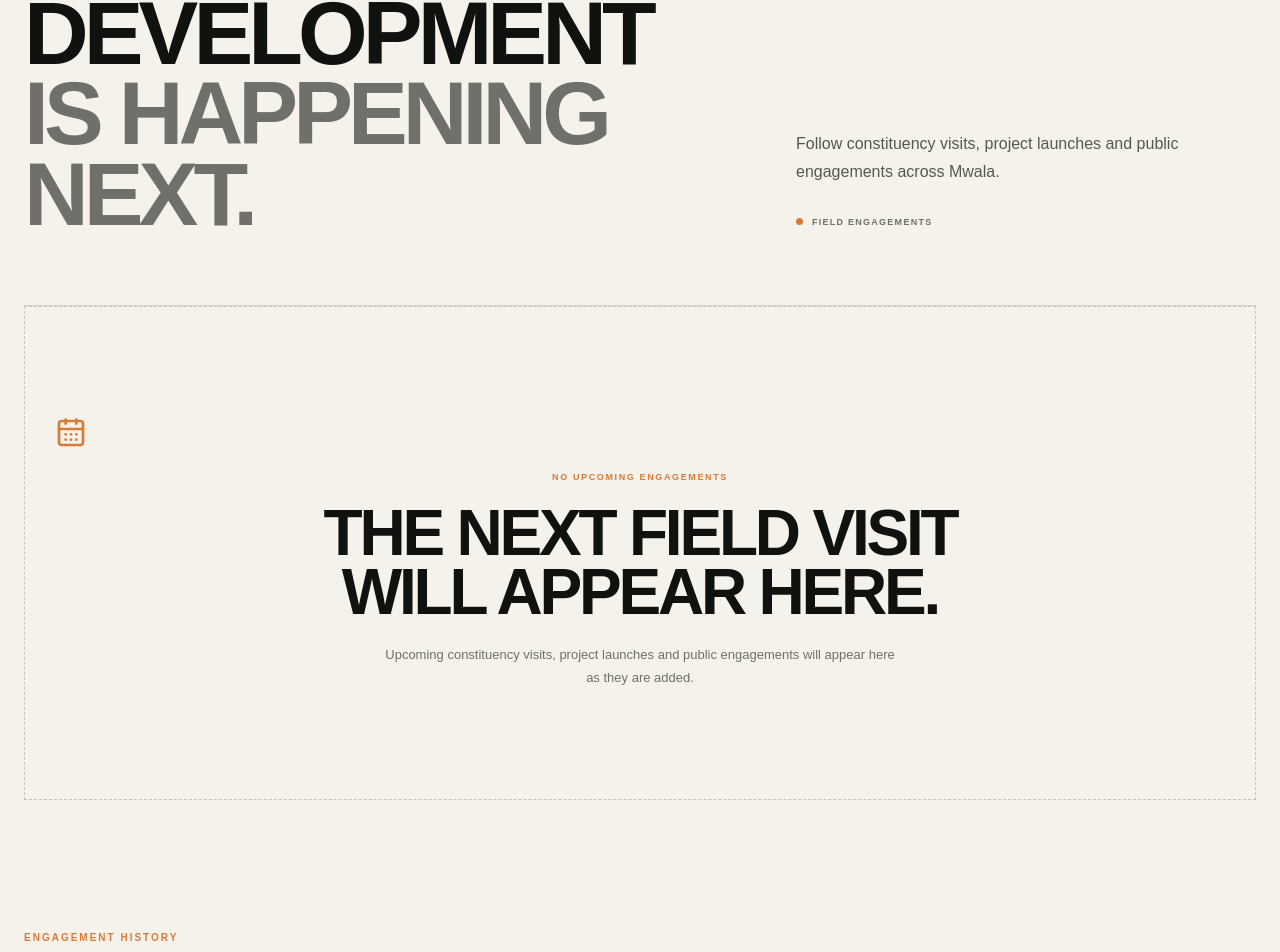
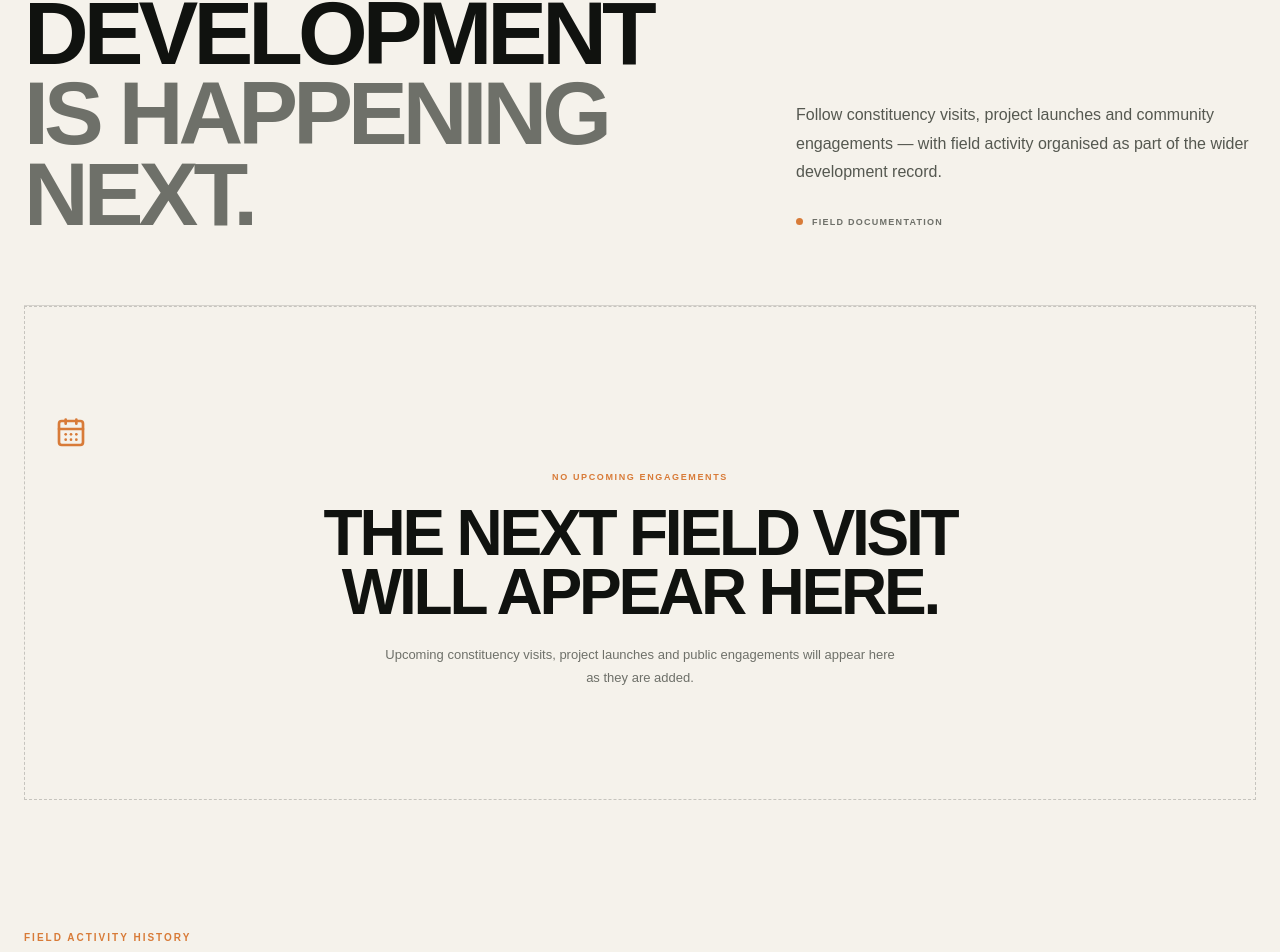
Before and after one commit to Chrisant-gif/mwala-connect, a Next.js app: page / in a window 1280 px wide. Shown: the part 9693-10645 px from the top of the page. Built offline with nearby package versions, Linux system fonts and the light colour scheme.

Commit message:
Refine field documentation section

```diff
--- a/components/Visits.tsx
+++ b/components/Visits.tsx
@@ -131,7 +131,7 @@ export default function Visits() {
   );
 
   return (
-    <section className="visits-section" id="visits">
+    <section className="visits-section" id="engagements">
       <div className="visits-inner">
         {/* Section heading */}
         <div className="visits-header">
@@ -153,13 +153,14 @@ export default function Visits() {
 
           <div className="visits-header-note">
             <p>
-              Follow constituency visits, project launches
-              and public engagements across Mwala.
+              Follow constituency visits, project launches and community
+              engagements — with field activity organised as part of the wider
+              development record.
             </p>
 
             <div className="verified-label">
               <span />
-              Field engagements
+              Field documentation
             </div>
           </div>
         </div>
@@ -187,9 +188,8 @@ export default function Visits() {
             </h3>
 
             <p>
-              Upcoming constituency visits, project launches
-              and public engagements will appear here as they
-              are added.
+              Upcoming constituency visits, project launches and public
+              engagements will appear here as they are added.
             </p>
           </div>
         )}
@@ -200,7 +200,7 @@ export default function Visits() {
             <div className="visits-completed-header">
               <div>
                 <p className="section-kicker">
-                  Engagement History
+                  Field Activity History
                 </p>
 
                 <h3>RECENT ENGAGEMENTS</h3>
```
